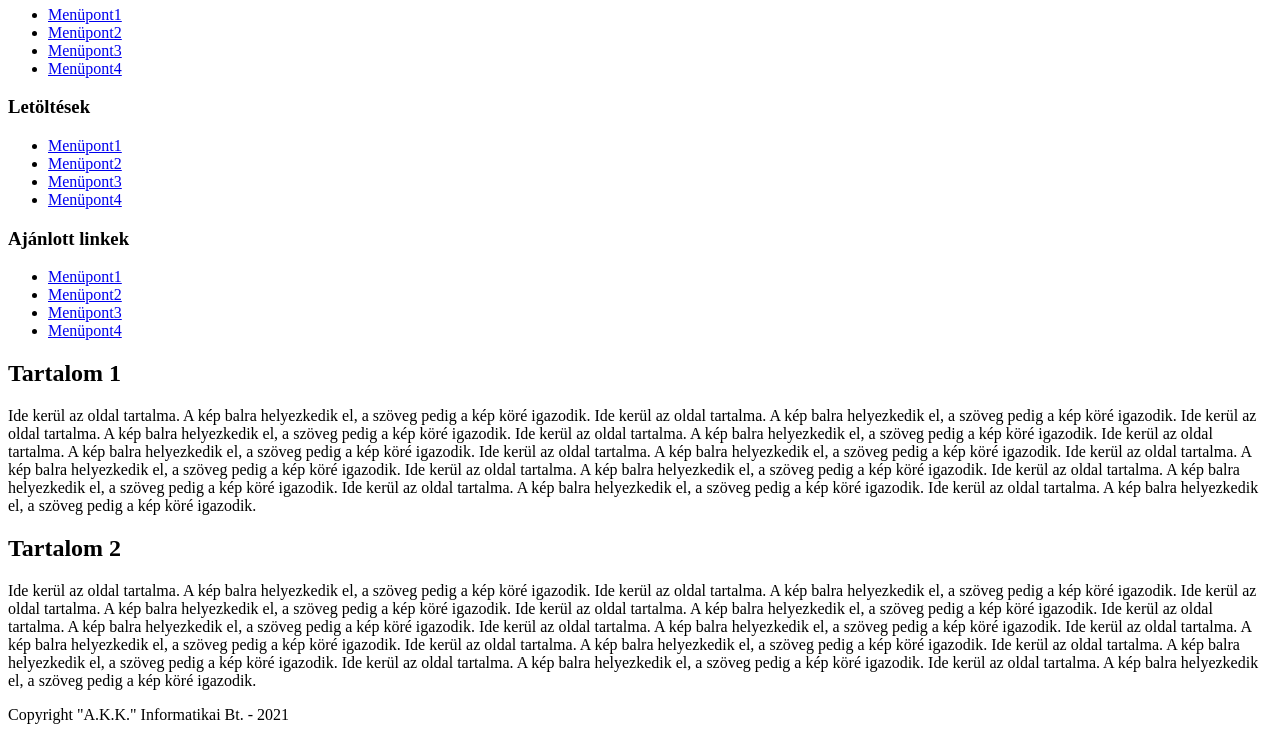
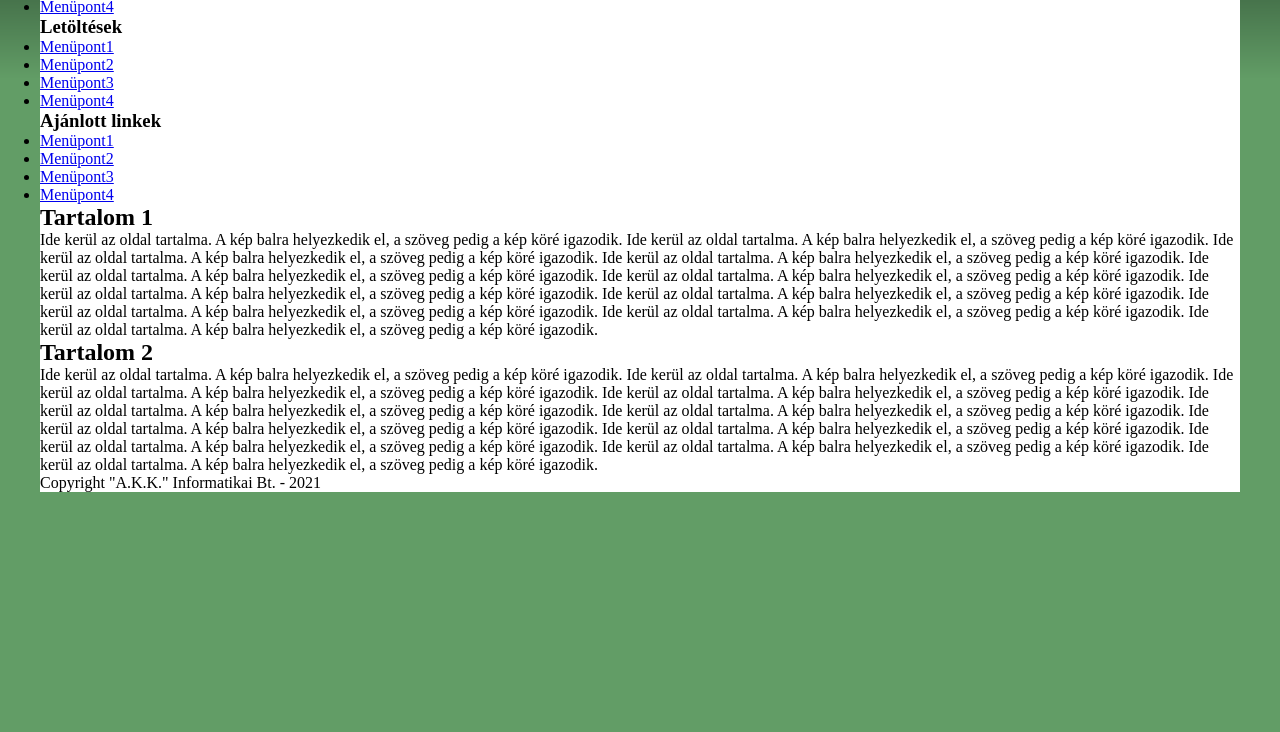
Before and after one commit to Zandras14/pilis, a plain HTML site: page index.html in a window 1280 px wide. Shown: the part 115-847 px from the top of the page. After the commit the page ends 800 px from the top, so only its background shows below. Drawn offline with Linux system fonts and the light colour scheme.

Commit message:
Css elkezdve + background kesz

```diff
--- /dev/null
+++ b/css/style1.css
@@ -0,0 +1,16 @@
+*{
+    box-sizing: border-box;
+    padding: 0;
+    margin: 0;
+}
+html{
+    font-size: 16px;
+}
+body{
+    background: url('../img/bg.png') repeat-x #629d66;
+}
+.container{
+    background-color: white;
+    margin: 0 auto;
+    max-width: 1200px;
+}
--- a/index.html
+++ b/index.html
@@ -5,6 +5,7 @@
     <meta http-equiv="X-UA-Compatible" content="IE=edge">
     <meta name="viewport" content="width=device-width, initial-scale=1.0">
     <title>Pilis</title>
+    <link rel="stylesheet" href="css/style1.css">
 </head>
 <body>
     <div class="container">
```
